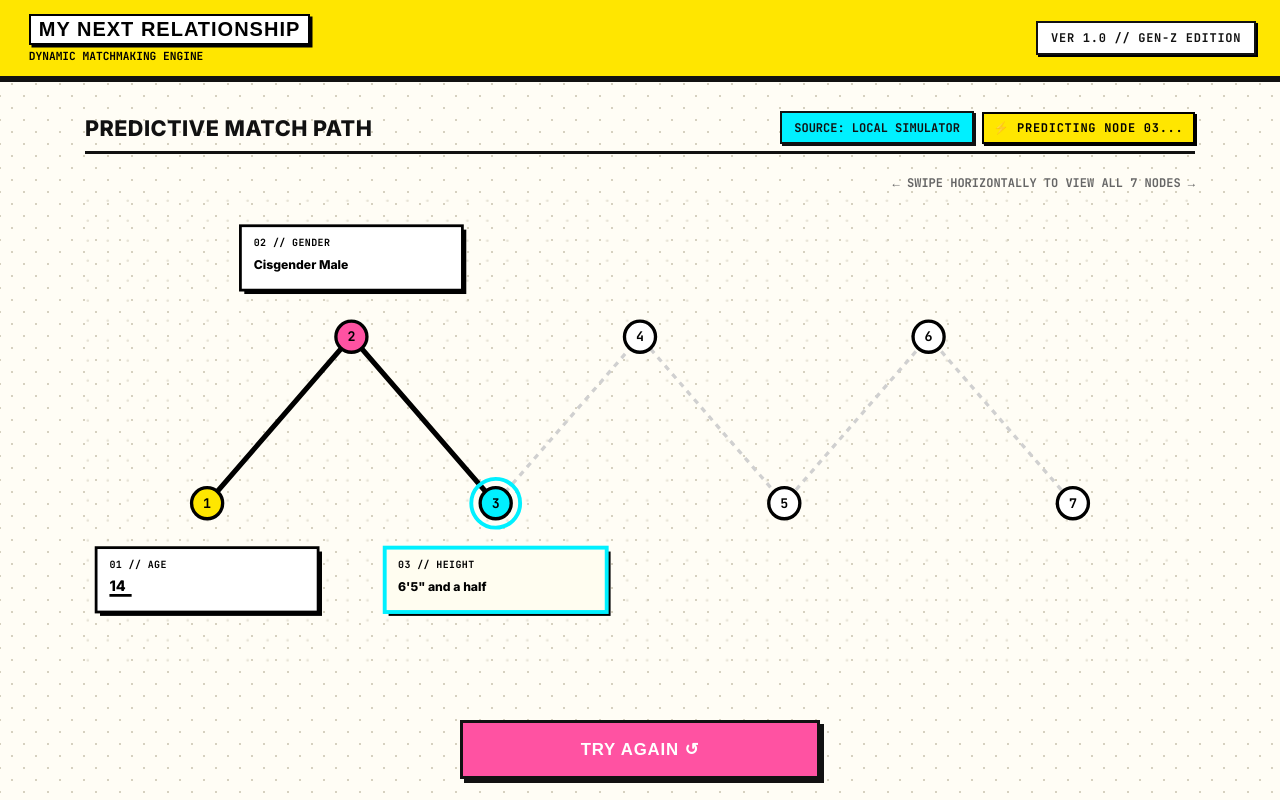
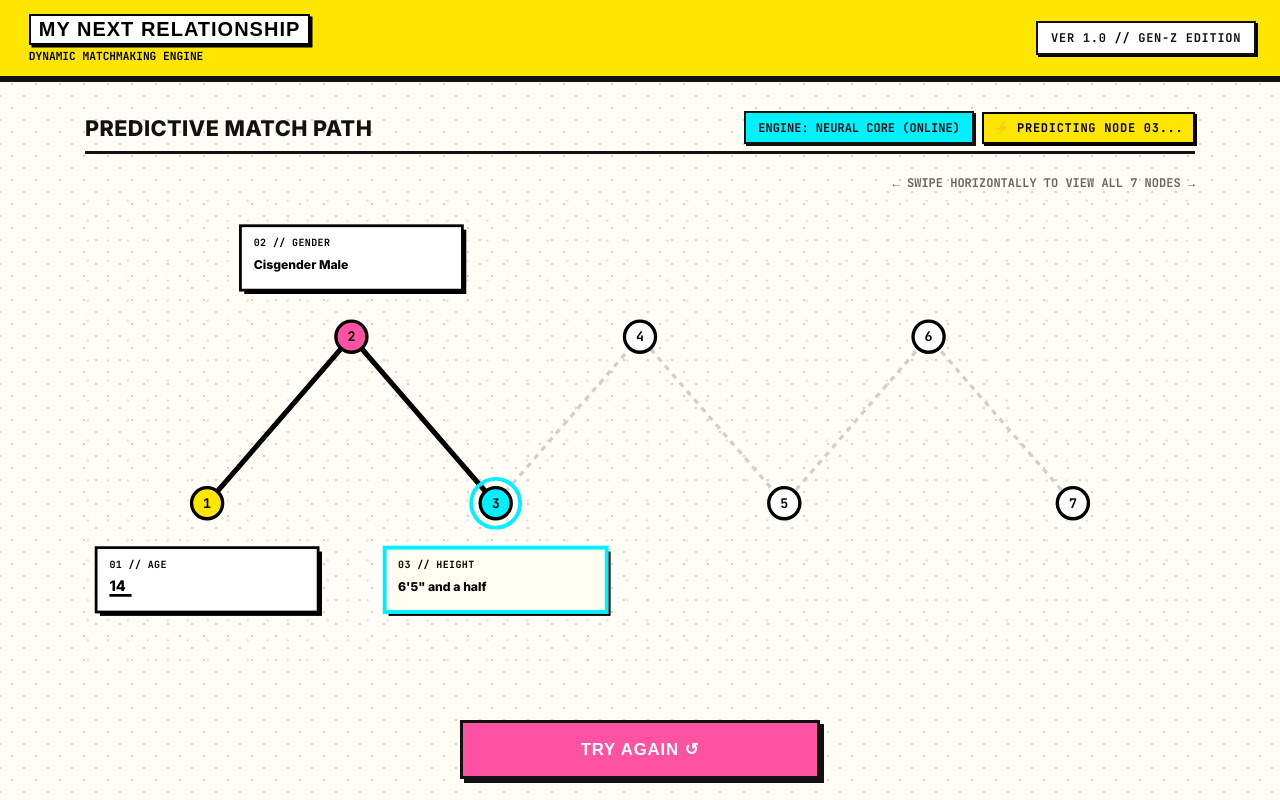
Before and after one commit to aryanpardeshi11/my-next-relationship, a React (Vite) app in the folder client/: page / in a window 1280 px wide. Both pictures are taken after a click on the button "SEE RESULTS →". Built offline with nearby package versions, Linux system fonts and the light colour scheme; no server answers.

Commit message:
Remove explicit Gemini API mentions and update badge status to neutral engine tag

```diff
--- a/client/index.html
+++ b/client/index.html
@@ -4,7 +4,7 @@
     <meta charset="UTF-8" />
     <meta name="viewport" content="width=device-width, initial-scale=1.0" />
     <title>My Next Relationship | Sarcastic Match Generator</title>
-    <meta name="description" content="A stark minimalist, sarcastic relationship match generator powered by Google Gemini API." />
+    <meta name="description" content="A stark minimalist, Gen-Z satirical relationship match generator." />
     <link rel="preconnect" href="https://fonts.googleapis.com">
     <link rel="preconnect" href="https://fonts.gstatic.com" crossorigin>
     <link href="https://fonts.googleapis.com/css2?family=Inter:wght@300;400;500;600;700;800&family=JetBrains+Mono:wght@400;500;700&display=swap" rel="stylesheet">
--- a/client/src/App.jsx
+++ b/client/src/App.jsx
@@ -13,11 +13,11 @@ export default function App() {
   const [elapsedSeconds, setElapsedSeconds] = useState(0);
 
   const loadingPhrases = [
-    'Waking up Render server... (~30-50s on cold start)',
+    'Connecting to matchmaking engine...',
     'Consulting cosmic matchmaking algorithms...',
     'Filtering out people who put milk before cereal...',
     'Calculating extreme height and personality quirks...',
-    'Querying Gemini 2.5 Flash neural models...',
+    'Analyzing neural compatibility parameters...',
     'Asking pet psychics for emergency validation...',
     'Almost ready! Preparing statistically improbable match...'
   ];
--- a/client/src/components/ZigZagDiagram.jsx
+++ b/client/src/components/ZigZagDiagram.jsx
@@ -129,7 +129,7 @@ export default function ZigZagDiagram({ matchData, matchSource }) {
         </div>
         <div style={{ display: 'flex', gap: '0.5rem', alignItems: 'center', flexWrap: 'wrap' }}>
           <span className="match-source-badge">
-            SOURCE: {matchSource === 'gemini' ? 'GEMINI API (LIVE)' : 'LOCAL SIMULATOR'}
+            ENGINE: NEURAL CORE (ONLINE)
           </span>
           <span
             className="mono-tag"
```
